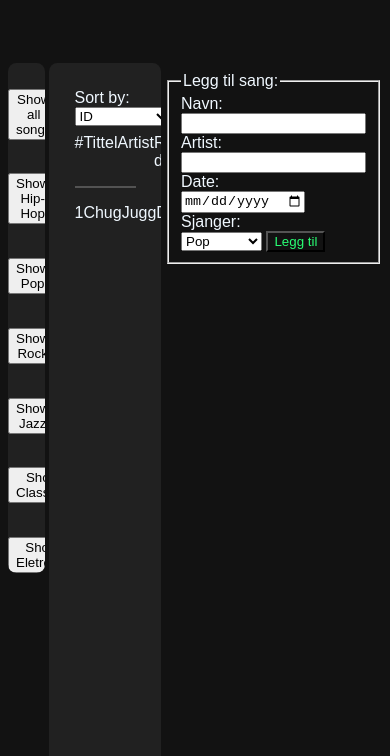
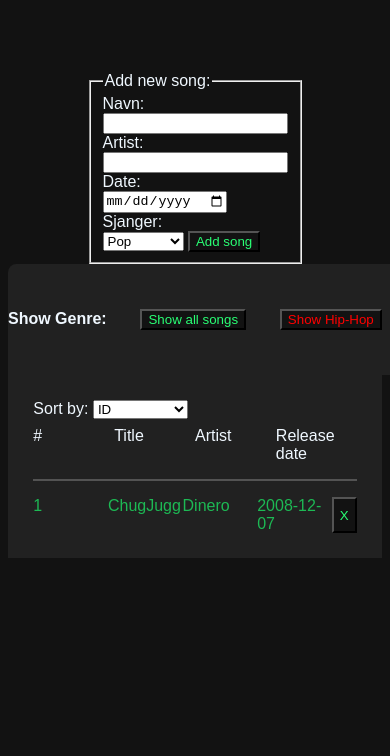
Before and after one commit to settoppty/Skole, a plain HTML site: page Kapittel 3/3F/listify/main/index.html in a window 390 px wide. Shown: the part 88-844 px from the top of the page. Drawn offline with Linux system fonts and the light colour scheme; a web font is replaced by a local one.

Commit message:
Auto commit at 2025-12-17 21:41:43

```diff
--- a/Kapittel 3/3F/listify/main/index.css
+++ b/Kapittel 3/3F/listify/main/index.css
@@ -23,13 +23,13 @@ margin-left: 0;
 
 .btn{
     transition: .07s;
-        background-color: #121212;
+     background-color: #121212;
     color: #29fe74;
 
 }
 .btn:hover{
 
-        background-color: #535353;
+    background-color: #535353;
     color: aliceblue;
     cursor: pointer;
 }
@@ -37,11 +37,13 @@ margin-left: 0;
 .delete:hover{
         animation: shake 0.5s ease-in-out;
         background-color:red;
-            color:#121212;
+        color:#121212;
 }
 
 body{
     background-color: #121212;
+    height: 100%;
+    overflow: hidden;
 }
 
 .wrapper{
@@ -85,6 +87,34 @@ body{
     align-self: start;
 }
 
+#Hip-Hop{
+    color: red;
+}
+#Pop{
+    color: orchid;
+}
+#Rock{
+    color: orange ;
+}
+#Jazz{
+    color: yellow;
+}
+#Classic{
+    color: aliceblue;
+}
+#Electronic{
+    color: aqua;
+}
+button{
+    transition: .07s;
+    background-color: #121212;
+    color: #29fe74;
+}
+button:hover{
+        background-color: #535353;
+    color: aliceblue;
+    cursor: pointer;
+}
 .logo{
     margin: auto;
     text-align: center;
@@ -98,6 +128,10 @@ body{
 
 .logo:hover{
     transform: scale(1.1);
+}
+
+.container > .sang:nth-child(odd){
+    color: #1DB954;
 }
 
 
@@ -114,6 +148,7 @@ body{
     max-height:min-content;
     overflow-y: auto;
     align-self: start;
+    padding-bottom: 3vh;
 }
 
 #inputGenre, #inputName, #inputArtist, #sort{
@@ -143,7 +178,36 @@ body{
 
 
 @media(max-width: 1020px){
-    #add{
-        display:show;
-    }
+
+        .wrapper{
+            display: flex;
+            flex-direction: column;
+            row-gap: 0vw;
+            column-gap: 0vh;
+        }
+        .left{
+            display: flex;
+            flex-direction: row;
+            overflow-x:auto;
+            overflow-y: hidden;
+            border-radius: 0%;
+            border-top-left-radius: 1vh;
+            border-top-right-radius: 1vh;
+            white-space: nowrap;
+            max-height: 4.5rem;
+            max-width: 100vw;
+            align-items: baseline;
+            height: auto;
+        }
+        .album{
+            text-align: center;
+            flex: 0 0 auto;
+
+        }
+        .sidebar{
+            align-self: center;
+        }
+        .main{
+            border-radius: 0%;
+        }
 }
--- a/Kapittel 3/3F/listify/main/index.html
+++ b/Kapittel 3/3F/listify/main/index.html
@@ -11,56 +11,10 @@
         <div class="logo"><p>Listify</p></div>
     </nav>
     <div class="wrapper">
-        <div class="left">
-            <div class="album" id="songs">
-                    <button class="show">Show all songs</button>
-            </div>
-            <div class="album" id="Hip-Hop">
-                    <button class="show">Show Hip-Hop</button>
-            </div>
-            <div class="album" id="Pop">
-                     <button class="show">Show Pop</button>
-            </div>
-            <div class="album" id="Rock">
-                    <button class="show">Show Rock</button>
-            </div>
-             <div class="album" id="Jazz">
-                    <button class="show">Show Jazz</button>
-            </div>
-             <div class="album" id="Classic">
-                    <button class="show">Show Classical</button>
-            </div>
-             <div class="album" id="Electronic">
-                    <button class="show">Show Eletronic</button>
 
-            </div>
-         </div>
-         <div class="main">
-                 <div class="top">
-                    <button class="add">Legg til sang</button>
-                <label for="sort">Sort by:</label>
-                <select name="" id="sort">
-                    <option value="id">ID</option>
-                    <option value="a-z">Alphabetical</option>
-                    <option value="artist">Artist</option>
-                    <option value="date">Date</option>
-                </select>
-            </div>
-                <div class="categories space">
-                    <div class="nummer">#</div>
-                    <div class="tittel">Tittel</div>
-                    <div class="artist">Artist</div>
-                    <div>Release date</div>
-                </div> <hr>
-                <div class="container">
-                    <!-- skal fylles inn av java -->
-                </div>
-            </div>
-
-
-            <div class="sidebar">
+         <div class="sidebar">
                 <fieldset>
-                    <legend>Legg til sang:</legend>
+                    <legend>Add new song:</legend>
                 <label for="inputName">Navn:</label> <br>
                 <input type="text" id="inputName"> <br>
 
@@ -80,10 +34,54 @@
                     <option value="Electronic">Electronic</option>
                 </select>
 
-                <button class="btn" id="add">Legg til</button>
+                <button class="btn" id="add">Add song</button>
             </fieldset>
         </div>
+        <div class="left">
+            <h4>Show Genre:</h4>
+            <div class="album" id="songs">
+                    <button value="all" id="all">Show all songs</button>
+            </div>
+            <div class="album" id="Hip-Hop">
+                    <button value="Hip-Hop" id="Hip-Hop">Show Hip-Hop</button>
+            </div>
+            <div class="album" id="Pop">
+                     <button value="Pop" id="Pop">Show Pop</button>
+            </div>
+            <div class="album" id="Rock">
+                    <button value="Rock" id="Rock">Show Rock</button>
+            </div>
+             <div class="album" id="Jazz">
+                    <button value="Jazz" id="Jazz">Show Jazz</button>
+            </div>
+             <div class="album" id="Classic">
+                    <button value="Classic" id="Classic">Show Classical</button>
+            </div>
+             <div class="album" id="Electronic">
+                    <button value="Electronic" id="Electronic">Show Eletronic</button>
 
+            </div>
+         </div>
+         <div class="main">
+                 <div class="top">
+                <label for="sort">Sort by:</label>
+                <select name="" id="sort">
+                    <option value="id">ID</option>
+                    <option value="a-z">Alphabetical</option>
+                    <option value="artist">Artist</option>
+                    <option value="date">Date</option>
+                </select>
+            </div>
+                <div class="categories space">
+                    <div class="nummer">#</div>
+                    <div class="tittel">Title</div>
+                    <div class="artist">Artist</div>
+                    <div>Release date</div>
+                </div> <hr>
+                <div class="container">
+                    <!-- skal fylles inn av java -->
+                </div>
+            </div>
     </div>
     <script src="index.js"></script>
 </body>
--- a/Kapittel 3/3F/listify/main/index.js
+++ b/Kapittel 3/3F/listify/main/index.js
@@ -8,19 +8,29 @@
 const inputNameEl = document.querySelector("#inputName");
 const inputCreatorEl = document.querySelector("#inputArtist");
 const inputGenreEl = document.querySelector("#inputGenre");
-const inputDateEL = document.querySelector("#inputDate")
+const inputDateEL = document.querySelector("#inputDate");
 // Containers:
 const containerEl = document.querySelector(".container");
 // Buttons:
-const addToListEl = document.querySelector("#add")
+const addToListEl = document.querySelector("#add");
 const sortSelectEl = document.querySelector("#sort");
+const genreSelectEl = document.querySelectorAll(".album");
 
-
+for (let i = 0; i < genreSelectEl.length; i++) {
+  let button = genreSelectEl[i].querySelector("button");
+  let genre = button.value;
+  button.addEventListener("click", function() {
+    selectedGenre = genre;
+    showList();
+  });
+}
 
 let list =
 [
     {id: 1, name: "ChugJugg", creator:"Dinero", genre:"Hip-Hop", date:"2008-12-07"}
 ];
+
+ let selectedGenre = "all";
 
 showList();
 function showList(){
@@ -29,7 +39,7 @@ function showList(){
     for (let i = 0; i < list.length; i++) {
         // Henter objekter
         let o = list[i];
-
+        if (selectedGenre == "all" || o.genre == selectedGenre) {
           // For hver sang i list, lag en div og fyll den med info
           let divEl = document.createElement("div");
           divEl.className = "sang space";
@@ -67,6 +77,7 @@ function showList(){
         containerEl.appendChild(divEl);
         }
     }
+}
 
 
 function addToList(){
@@ -84,6 +95,7 @@ function addToList(){
     showList();
 }
 addToListEl.addEventListener("click", addToList);
+
 
 // SortByName
 sortSelectEl.addEventListener("change", sortCheck)
```
Also changed, not shown: Kapittel 2/2F/responsiv/responsiv.css (+0 -9 lines). Lines whose indentation alone changed are shown as unchanged.
